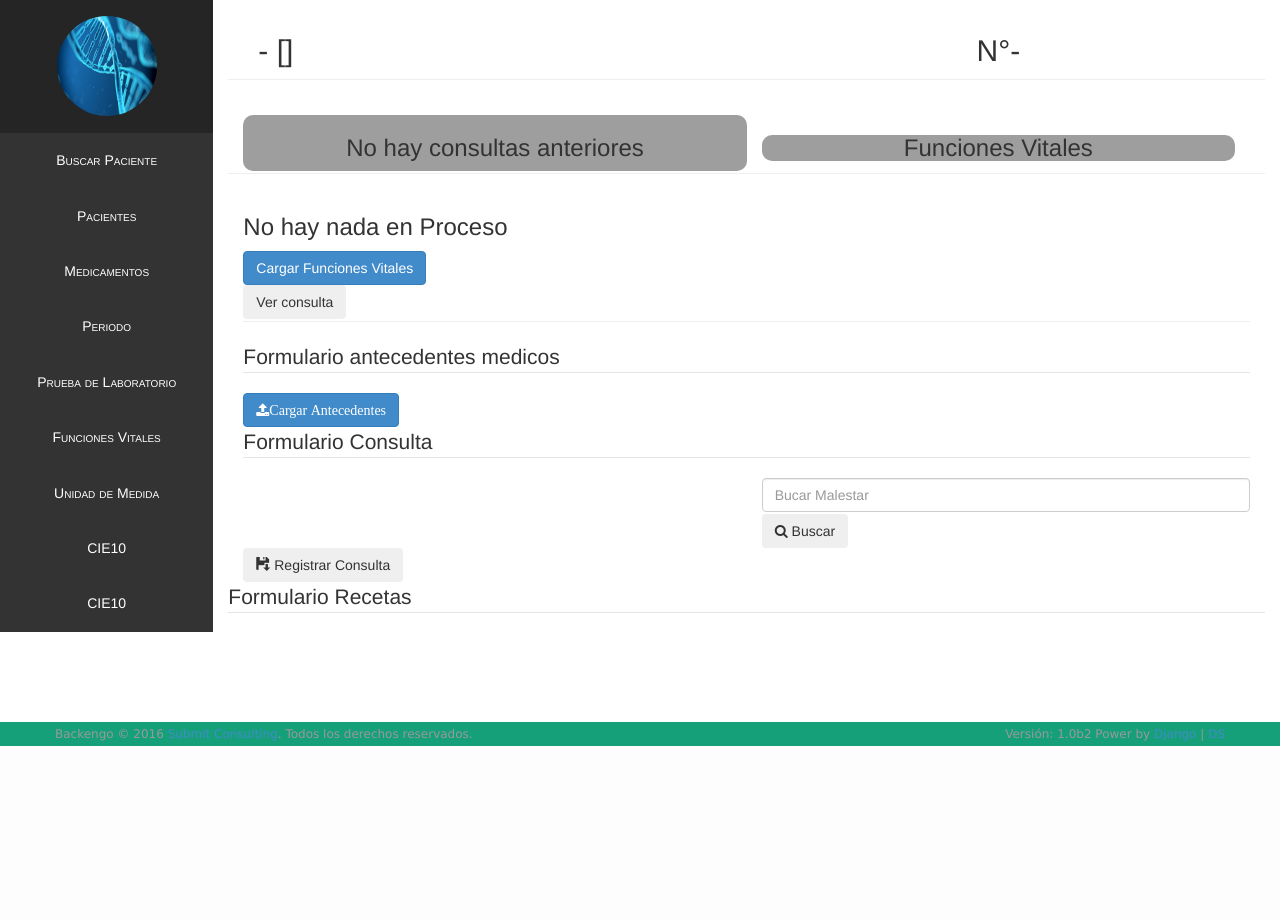
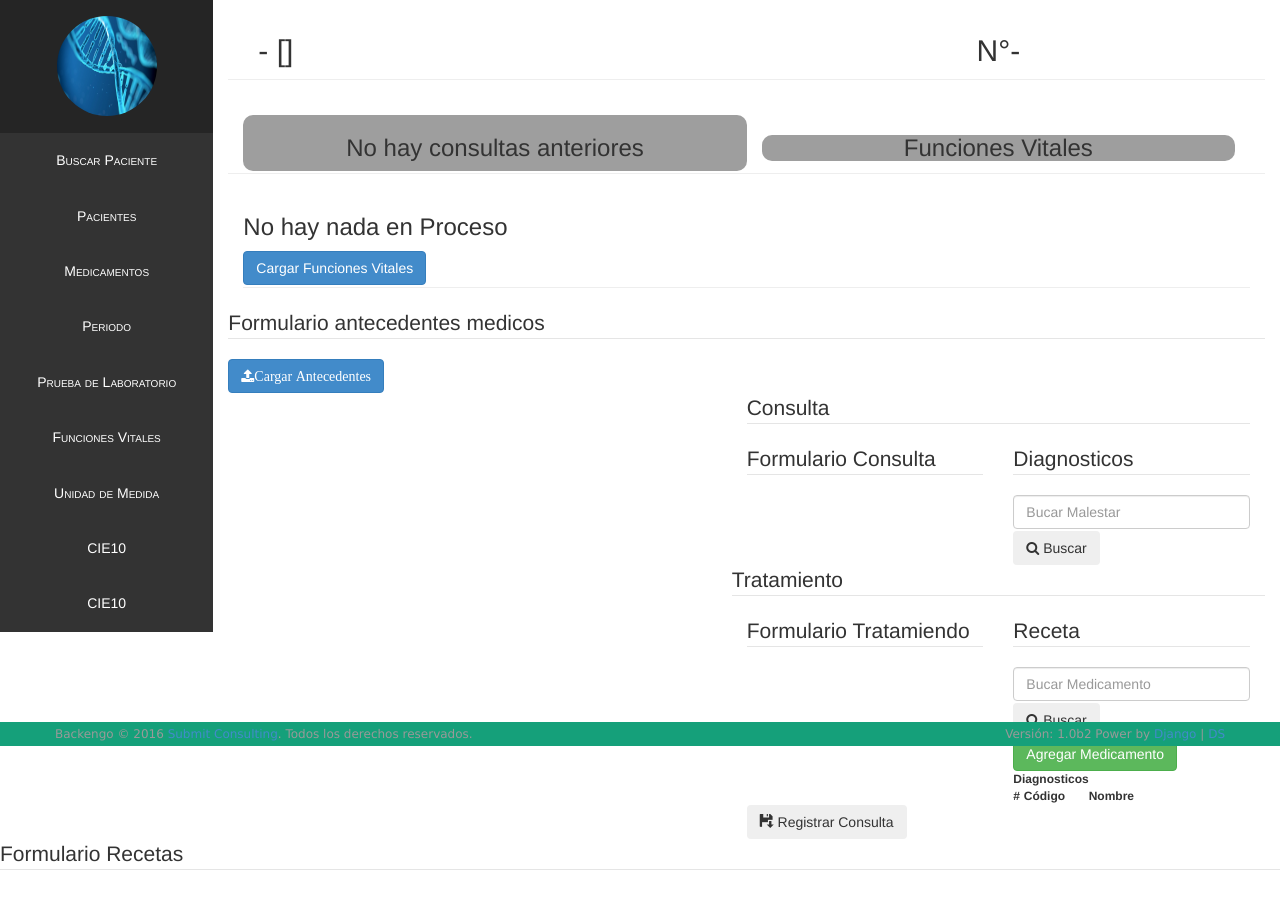
Before and after one commit to upeu-jul-20161-epis-ads2/MedicFast, a Django app: template apps/atencion/templates/historial/historia_detail.html in a window 1280 px wide. Shown: the part 54-974 px from the top of the page. Before the commit the page ends 800 px from the top, so only its background shows below. Run offline with Django 3.2, Linux system fonts and the light colour scheme; the template is opened without the code that fills it, so the values that code supplies are empty; parts of the project's set-up code (start-up, migrations or seed data) failed here and were passed over; some libraries are stand-ins or nearby versions.

Commit message:
subiendo modificaciones

```diff
--- a/apps/atencion/templates/historial/historia_detail.html
+++ b/apps/atencion/templates/historial/historia_detail.html
@@ -1,4 +1,4 @@
- {% extends "mod_hotel/base_mod_backend.html" %} {% block content %}
+{% extends "mod_hotel/base_mod_backend.html" %} {% block content %}
 <div class="col-md-12 page-header">
     <div class="col-md-6">
         <h2 for="">{{object.persona.nombres}} {{object.persona.apellido_paterno}} {{object.persona.apellido_materno}} - [{{objects.persona.edad}}]</h2>
@@ -76,16 +76,15 @@
             </button>
         </div>
         {% endif %}
-        <button class="btn" id="consulta-add">
-            Ver consulta
-        </button>
+
     </div>
     <div class="form-consulta">
+
+<div class="row">
+
 {% if antecedente %}
 
-
-<div class="row">
-<div class="col-md-12">
+<div class="col-md-6">
     <fieldset>
         <legend>Antecedentes Medicos</legend>
         <p><label for="">Antecedentes mórbidos: </label>{{ antecedente.antecedente_morbidos }}</p>
@@ -98,11 +97,10 @@
         <p><label for="">Inmunozaciones: </label>{{ antecedente.inmunizacion }}</p>
 
     </fieldset>
-</div>
-</div>
+
     {% else %}
-     <div class="row">
-            <div class="col-md-12">
+
+
                 <fieldset>
                     <legend>Formulario antecedentes medicos</legend>
                 <form action="{% url 'atencion:antecedente_add' %}" method="post">
@@ -113,17 +111,30 @@
                         <button class="btn btn-primary"><i class="fa fa-upload">Cargar Antecedentes</i></button>
                 </form>
                 </fieldset>
-            </div>
-        </div>
+
+
 {% endif %}
+</div>
+
+<div class="col-md-6">
+
+</div>
+
+</div>
         <fieldset>
-            <legend>Formulario Consulta</legend>
+            <legend>Consulta</legend>
             <div class="row">
-            <div class="col-xs-6">
-            {{ form_consulta }}
+        <div class="col-xs-6">
+
+    <fieldset>
+        <legend>Formulario Consulta</legend>
+        {{ form_consulta }}
+    </fieldset>
         </div>
         <div class="col-xs-6">
-            <input type="text" class="form-control" placeholder="Bucar Malestar" id="diagnostico_id" name="diagnostico">
+            <fieldset>
+                <legend>Diagnosticos</legend>
+                <input type="text" class="form-control" placeholder="Bucar Malestar" id="diagnostico_id" name="diagnostico">
             <button class="btn btn-actions" id="buscar-diagnostico"><i class="fa fa-search"></i> Buscar</button>
             <div id="diagnostico">
                 <div id="resultado-consulta">
@@ -144,10 +155,48 @@
                     </tbody>
                 </table>
             </div>
+            </fieldset>
         </div>
         </div>
 
 
+            <div class="row">
+                <fieldset>
+                    <legend>Tratamiento</legend>
+                <div class="col-md-6">
+                    <fieldset>
+                    <legend>Formulario Tratamiendo</legend>
+                        {{ form_tratamiento }}
+                </fieldset>
+                </div>
+                    <div class="col-md-6">
+                        <fieldset>
+                            <legend>Receta</legend>
+                            <input type="text" class="form-control" placeholder="Bucar Medicamento" id="medicamento_id" name="medicamento">
+                            <button class="btn btn-actions" id="buscar-diagnostico"><i class="fa fa-search"></i> Buscar</button>
+                        <div id="diagnostico">
+                    <div id="resultado-medicamento">
+                    </div>
+                <button class="btn btn-success" id="agregar-medicamento">Agregar Medicamento</button>
+                <table id="tb-medicamento">
+                    <thead>
+                        <tr>
+                            <th colspan="2">Diagnosticos</th>
+                        </tr>
+                        <tr>
+                            <th>#</th>
+                            <th>C&oacute;digo</th>
+                            <th>Nombre</th>
+                        </tr>
+                    </thead>
+                    <tbody>
+                    </tbody>
+                </table>
+            </div>
+                        </fieldset>
+                    </div>
+                </fieldset>
+            </div>
 
 
             <form action="{% url 'atencion:diagnostico_add' %}" method="post" onsubmit="enviar()">
@@ -197,22 +246,18 @@
 var consulta = new Object();
 consulta.diagnostico = new Array();
 var table = new Array();
-
 $(document).ready(function() {
     $("#diagnostico").hide();
 });
-
 $("#buscar-diagnostico").click(function() {
     diagnostico = $("#diagnostico_id").val();
     console.log(diagnostico);
     $.ajax({
-
         type: 'get',
         url: '{% url "atencion:diagnostico_search" %}',
         data: {
             'codigo': diagnostico
         },
-
         success: function(data) {
             var html = '';
             html += '<dl>';
@@ -228,13 +273,11 @@ $("#buscar-diagnostico").click(function() {
             html += '<dd>';
             html += data[0].fields.nombre;
             html += '</dd>';
-
             html += '</dl>';
             var fila = new Object();
             fila.id = data[0].pk;
             fila.codigo = data[0].fields.codigo;
             fila.nombre = data[0].fields.nombre;
-
             table.push(fila);
             $("#diagnostico").show();
             $("#resultado-consulta").html(html);
@@ -242,46 +285,32 @@ $("#buscar-diagnostico").click(function() {
         error: function(err) {
             console.log(err);
         }
-
-
-
     });
 });
-
 $("#agregar-diagnostico").click(function() {
-
     var d = table;
-
     var t = document.getElementById("tb-diagnostico").getElementsByTagName('tbody')[0];
-
     var rowCount = t.rows.length;
     var row = t.insertRow(rowCount);
-
     var cell1 = row.insertCell(0);
     var cell2 = row.insertCell(1);
     var cell3 = row.insertCell(2);
-
     cell1.innerHTML = rowCount + 1;
     cell2.innerHTML = d[d.length - 1].codigo;
     cell3.innerHTML = d[d.length - 1].nombre;
-
     consulta.diagnostico.push({
         'pkey': d[d.length - 1].id,
         'codigo': d[d.length - 1].codigo,
         'nombre': d[d.length - 1].nombre
     })
     console.log(consulta);
-
 });
-
 function enviar() {
                     consulta.historia = $("#histro_ac").val();
                     consulta.enfermedad = $("#id_enfermedad_actual").val();
                     consulta.examen = $("#id_examen_fisico").val();
-
                     console.log(JSON.stringify(consulta));
                     document.getElementById("proceso").value = JSON.stringify(consulta);
-
             }
 </script>
 {% endblock %}
--- a/apps/atencion/views.py
+++ b/apps/atencion/views.py
@@ -1,6 +1,7 @@
 import logging
 
 from apps.atencion.forms.ConsultaForm import ConsultaForm
+from apps.atencion.forms.TratamientoForm import TratamientoForm
 from apps.atencion.models import Consulta, AntecedenteMedico, DiagnosticoConsulta
 
 log = logging.getLogger(__name__)
@@ -339,6 +340,9 @@ class HitoriaDetailView(DetailView):
     template_name = 'historial/historia_detail.html'
 
     form_consulta = ConsultaForm
+
+    form_tratamiento = TratamientoForm
+
     form_antecedente = AntecedenteMedicoForm
 
     def get_context_data(self, **kwargs):
@@ -355,6 +359,7 @@ class HitoriaDetailView(DetailView):
         context['form_antecedente'] = self.form_antecedente
 
         context['form_consulta'] = self.form_consulta
+        context['form_tratamiento'] = self.form_tratamiento
 
         consulta = Consulta.objects.filter(historia=self.object).filter(estado=False).last()
 
```
Also changed, not shown: apps/atencion/forms/TratamientoForm.py (+3 -4 lines).
